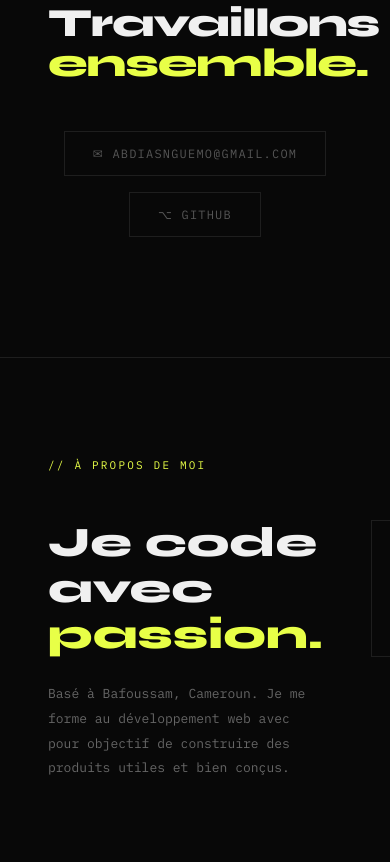
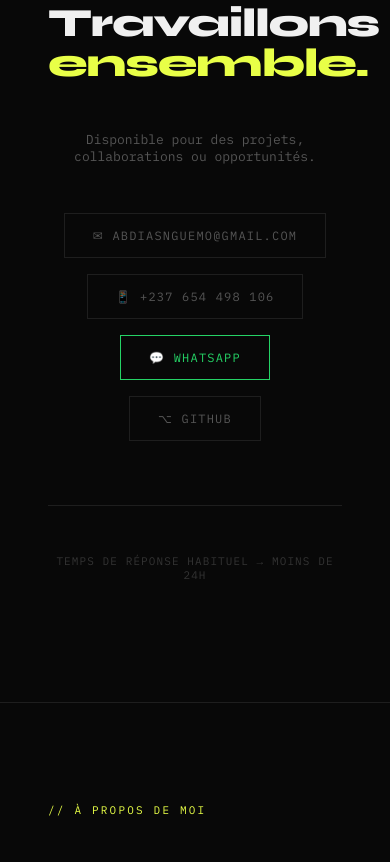
Before and after one commit to abdiasnguemo-debug/mon-premier-projet, a plain HTML site: page index.html in a window 390 px wide. Shown: the part 2349-3211 px from the top of the page. Drawn offline with Linux system fonts and the light colour scheme.

Commit message:
ajout conctact telephone watsapp

```diff
--- a/index.html
+++ b/index.html
@@ -282,9 +282,27 @@
 <!-- CONTACT -->
 <section class="contact" id="contact">
     <h2>Travaillons<br><span>ensemble.</span></h2>
+    <p style="font-family:'IBM Plex Mono',monospace; font-size:13px; color:#555; margin-bottom:48px;">
+        Disponible pour des projets, collaborations ou opportunités.
+    </p>
     <div class="contact-links">
-        <a href="mailto:abdiasnguemo@gmail.com" class="contact-link">✉ abdiasnguemo@gmail.com</a>
-        <a href="https://github.com/abdiasnguemo-debug" class="contact-link">⌥ GitHub</a>
+        <a href="mailto:abdiasnguemo@gmail.com" class="contact-link">
+            ✉ abdiasnguemo@gmail.com
+        </a>
+        <a href="tel:+237654498106" class="contact-link">
+            📱 +237 654 498 106
+        </a>
+        <a href="https://wa.me/237654498106" target="_blank" class="contact-link" style="border-color:#25D366; color:#25D366;">
+            💬 WhatsApp
+        </a>
+        <a href="https://github.com/abdiasnguemo-debug" target="_blank" class="contact-link">
+            ⌥ GitHub
+        </a>
+    </div>
+    <div style="margin-top:64px; padding-top:48px; border-top:1px solid #1e1e1e;">
+        <p style="font-family:'IBM Plex Mono',monospace; font-size:11px; color:#333; letter-spacing:0.1em;">
+            TEMPS DE RÉPONSE HABITUEL → MOINS DE 24H
+        </p>
     </div>
 </section>
 <!-- A PROPOS -->
```
